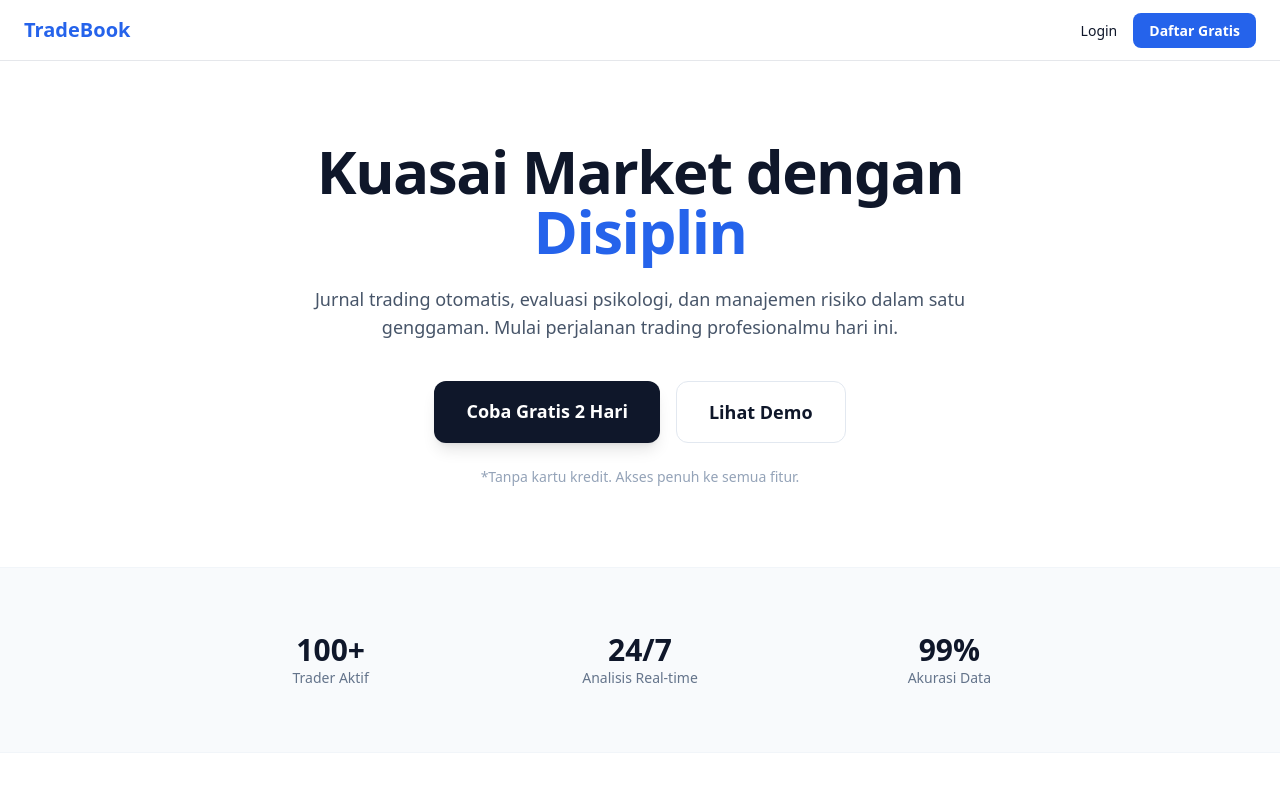
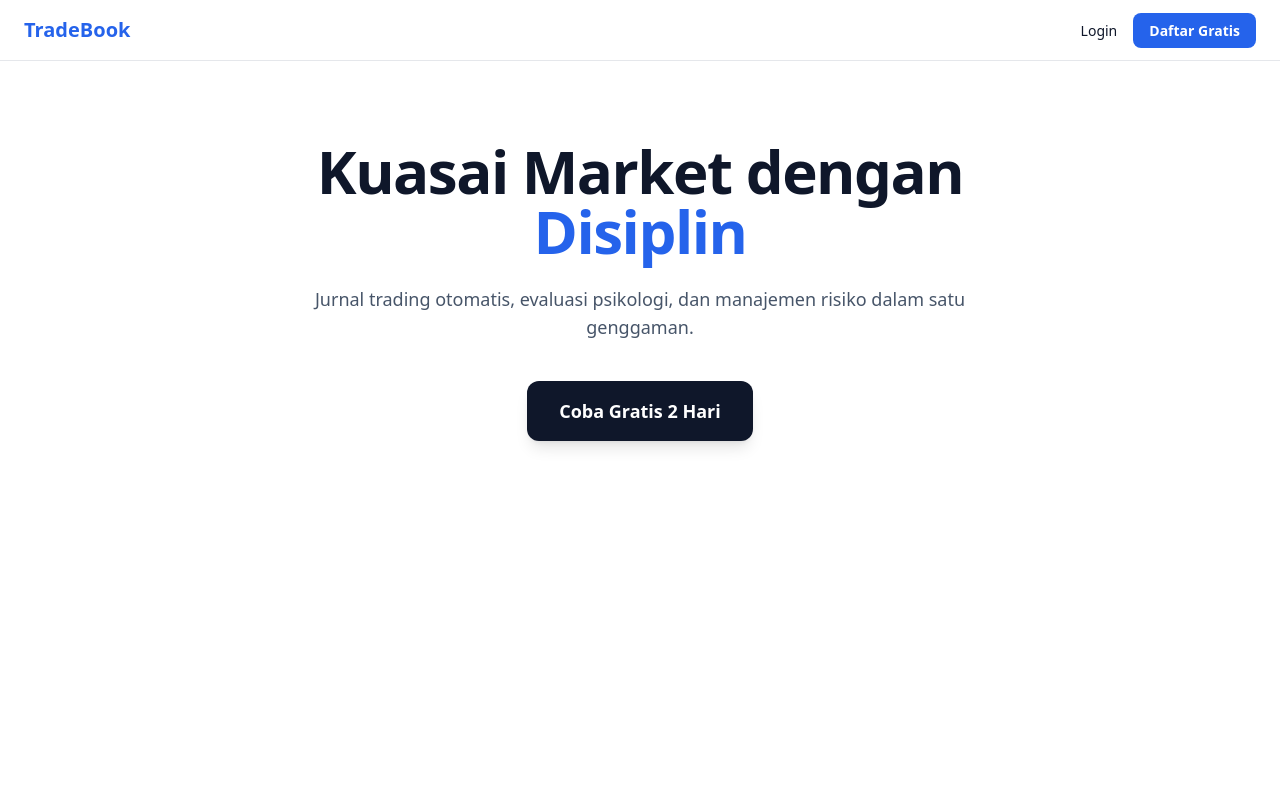
Before and after one commit to NAKODASpor/TradeBik, a Next.js app: page / in a window 1280 px wide. Shown: the top 792 px of the page. Built offline with nearby package versions, Linux system fonts and the light colour scheme.

Commit message:
Update page.tsx

```diff
--- a/app/page.tsx
+++ b/app/page.tsx
@@ -23,40 +23,15 @@ export default function LandingPage() {
           <span className="text-blue-600">Disiplin</span>
         </h1>
         <p className="text-lg text-slate-600 max-w-2xl mb-10">
-          Jurnal trading otomatis, evaluasi psikologi, dan manajemen risiko dalam satu genggaman. Mulai perjalanan trading profesionalmu hari ini.
+          Jurnal trading otomatis, evaluasi psikologi, dan manajemen risiko dalam satu genggaman.
         </p>
 
         <div className="flex flex-col sm:flex-row gap-4">
           <Link href="/register" className="bg-slate-900 text-white px-8 py-4 rounded-xl font-bold text-lg hover:bg-black transition shadow-lg">
             Coba Gratis 2 Hari
           </Link>
-          <button className="px-8 py-4 rounded-xl font-bold text-lg border border-slate-200 hover:bg-slate-50 transition">
-            Lihat Demo
-          </button>
         </div>
-
-        <p className="mt-6 text-sm text-slate-400">
-          *Tanpa kartu kredit. Akses penuh ke semua fitur.
-        </p>
       </main>
-
-      {/* Stats / Proof */}
-      <section className="bg-slate-50 py-16 border-y border-slate-100">
-        <div className="max-w-4xl mx-auto grid grid-cols-2 md:grid-cols-3 gap-8 text-center">
-          <div>
-            <div className="text-3xl font-bold text-slate-900">100+</div>
-            <div className="text-sm text-slate-500">Trader Aktif</div>
-          </div>
-          <div>
-            <div className="text-3xl font-bold text-slate-900">24/7</div>
-            <div className="text-sm text-slate-500">Analisis Real-time</div>
-          </div>
-          <div className="hidden md:block">
-            <div className="text-3xl font-bold text-slate-900">99%</div>
-            <div className="text-sm text-slate-500">Akurasi Data</div>
-          </div>
-        </div>
-      </section>
     </div>
   )
 }
```
